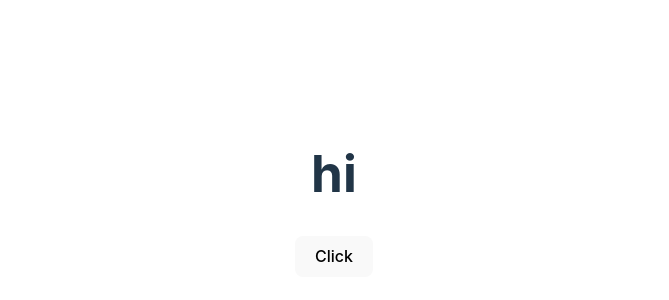
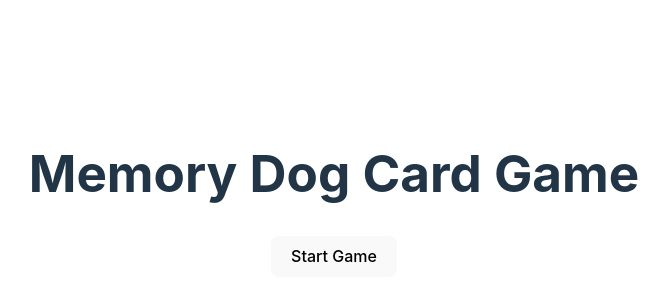
Before and after one commit to HienXuanPham/memory-card-game, a React (Vite) app: page / in a window 1280 px wide. Shown: the part 198-498 px from the top of the page, without its empty margins (306-975 px from the left). Built offline with nearby package versions, Linux system fonts and the light colour scheme.

Commit message:
remove console.log and modify contents...

```diff
--- a/src/App.tsx
+++ b/src/App.tsx
@@ -7,7 +7,6 @@ function App() {
   const [reset, setReset] = useState(false);
 
   useEffect(() => {
-    console.log("effect");
     if (reset) {
       axios
         .get("https://dog.ceo/api/breeds/image/random/5")
@@ -24,21 +23,15 @@ function App() {
     };
   }, [reset]);
 
-  console.log("dogs: ", dogs.length);
-
-  for (let i = 0; i < dogs.length; i++) {
-    console.log(dogs[i]);
-  }
-
   return (
     <>
-      <h1>hi</h1>
+      <h1>Memory Dog Card Game</h1>
       <button
         onClick={() => {
           setReset(true);
         }}
       >
-        Click
+        Start Game
       </button>
       <ul>
         {dogs.map((dog, index) => (
```
